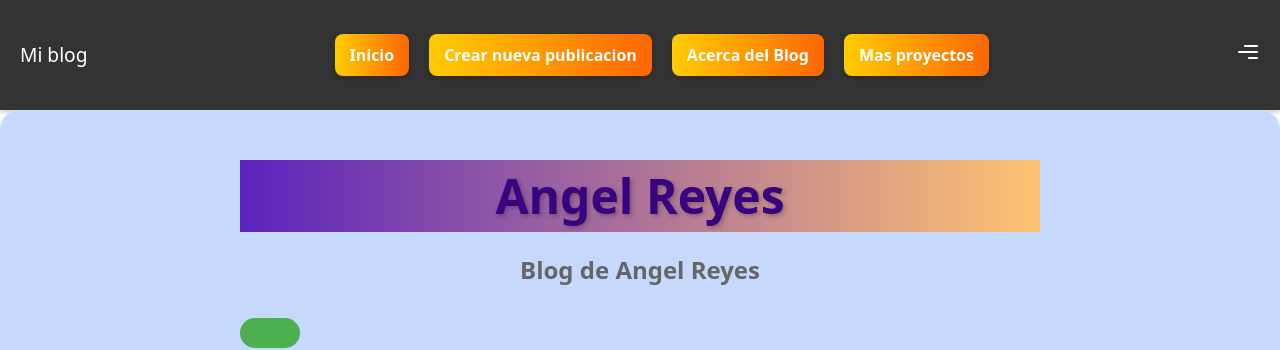
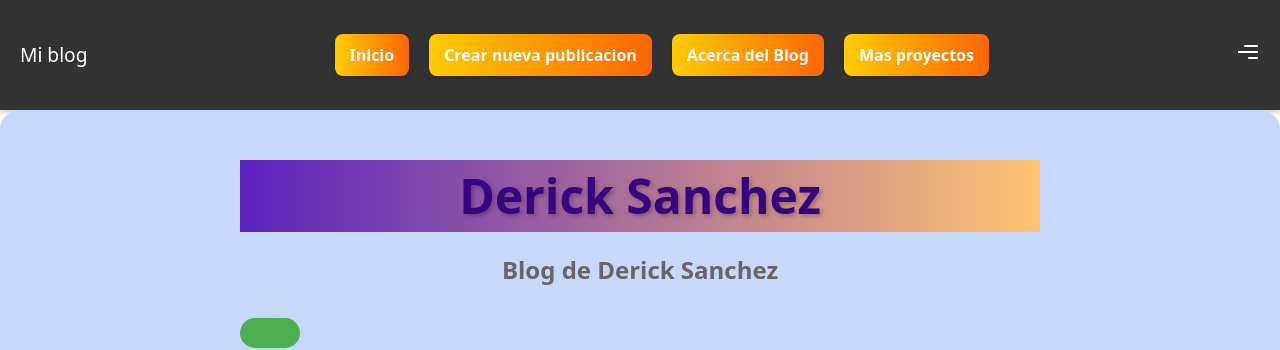
Before and after one commit to Dsanchez-2018471/BGFT, a React (Vite) app: page / in a window 1280 px wide. Shown: the top 350 px of the page. Built offline with nearby package versions, Linux system fonts and the light colour scheme; no server answers; what tailwindcss-bg-patterns would draw is missing.

Commit message:
Pages se actualizo

```diff
--- a/src/components/Herosection.jsx
+++ b/src/components/Herosection.jsx
@@ -8,9 +8,9 @@ export const Herosection = () => {
         <>
             <div className="section">
                 <div className="max-w-container ">
-                    <h1 className="title ">Angel Reyes</h1>
+                    <h1 className="title ">Derick Sanchez</h1>
 
-                    <p className="subtitle ">Blog de Angel Reyes</p>
+                    <p className="subtitle ">Blog de Derick Sanchez</p>
                     <div className="button ">
                         <ModelAdd />
                     </div>
--- a/src/components/Navbar.jsx
+++ b/src/components/Navbar.jsx
@@ -45,7 +45,7 @@ export const Navbar = () => {
                             <li><Link to="/">Inicio</Link></li>
                             <li><Link to="/add">Crear nueva publicacion</Link></li>
                             <li><a href="/about">Acerca del Blog</a></li>
-                            <li><Link to="https://github.com/Areyes2019092" target='_blank'>Mas proyectos</Link></li>
+                            <li><Link to="https://github.com/Dsanchez-2018471" target='_blank'>Mas proyectos</Link></li>
                         </ul>
                     </div>
                     <div>
--- a/src/pages/PracticaSupervisada.jsx
+++ b/src/pages/PracticaSupervisada.jsx
@@ -8,7 +8,7 @@ export const PracticaSupervisada = () => {
         </div>
     <div className='container'>
         <div className='title-1'>
-            <p>Angel Reyes</p>
+            <p>Derick Sanchez</p>
         </div>
         <div className='project-name'>
             <p>Laboratorio PS # 1</p>
--- a/src/pages/Taller.jsx
+++ b/src/pages/Taller.jsx
@@ -9,7 +9,7 @@ export const Taller = () => {
         </div>
     <div className='container'>
         <div className='title-1'>
-            <p>Angel Reyes</p>
+            <p>Derick Sanchez</p>
         </div>
         <div className='project-name'>
             <p>Laboratorio 1</p>
--- a/src/pages/Tegnologia.jsx
+++ b/src/pages/Tegnologia.jsx
@@ -8,7 +8,7 @@ export const Tegnologia = () => {
         </div>
     <div className='container'>
         <div className='title-1'>
-            <p>Angel Reyes</p>
+            <p>Derick Sanchez</p>
         </div>
         <div className='project-name'>
             <p>Infografía</p>
```
